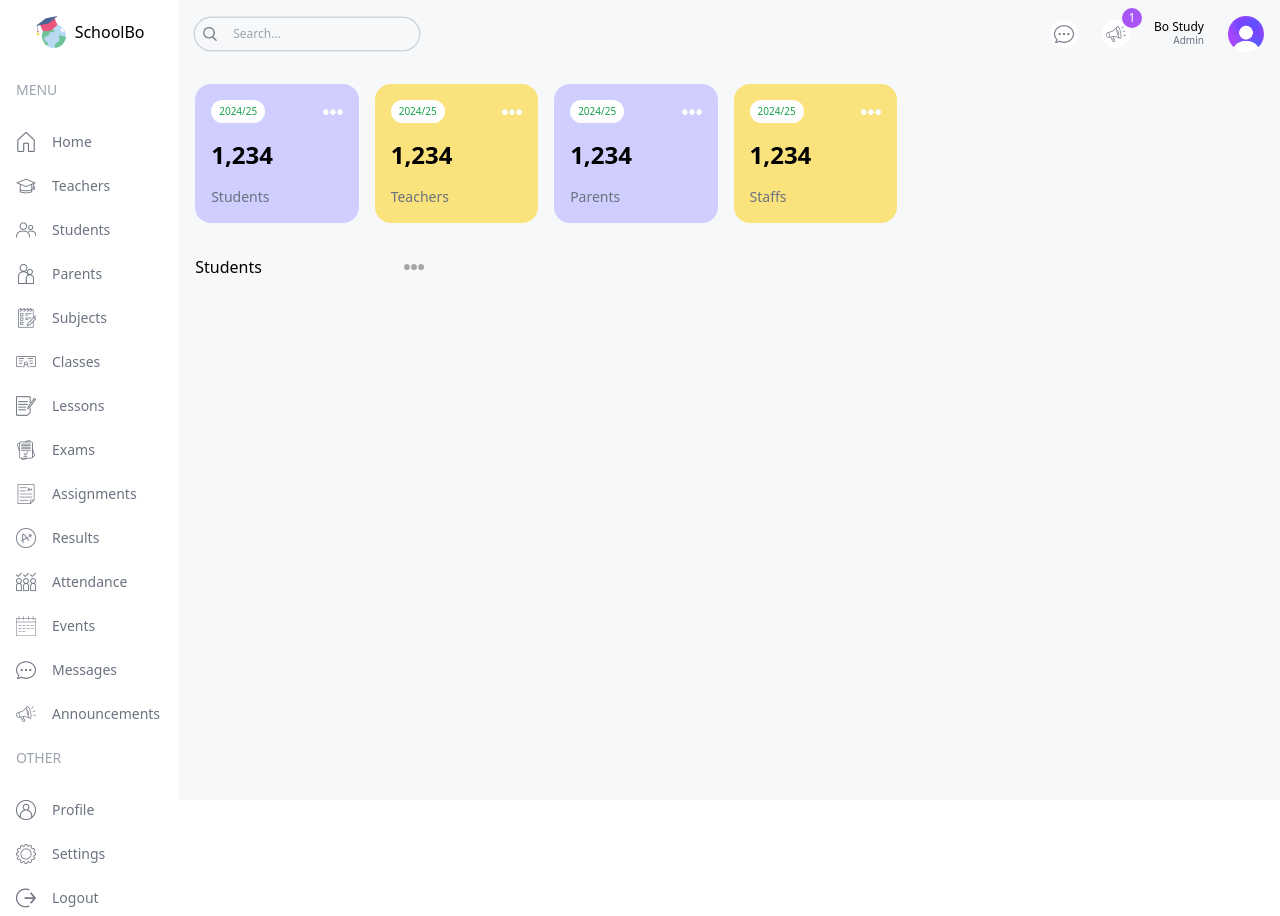
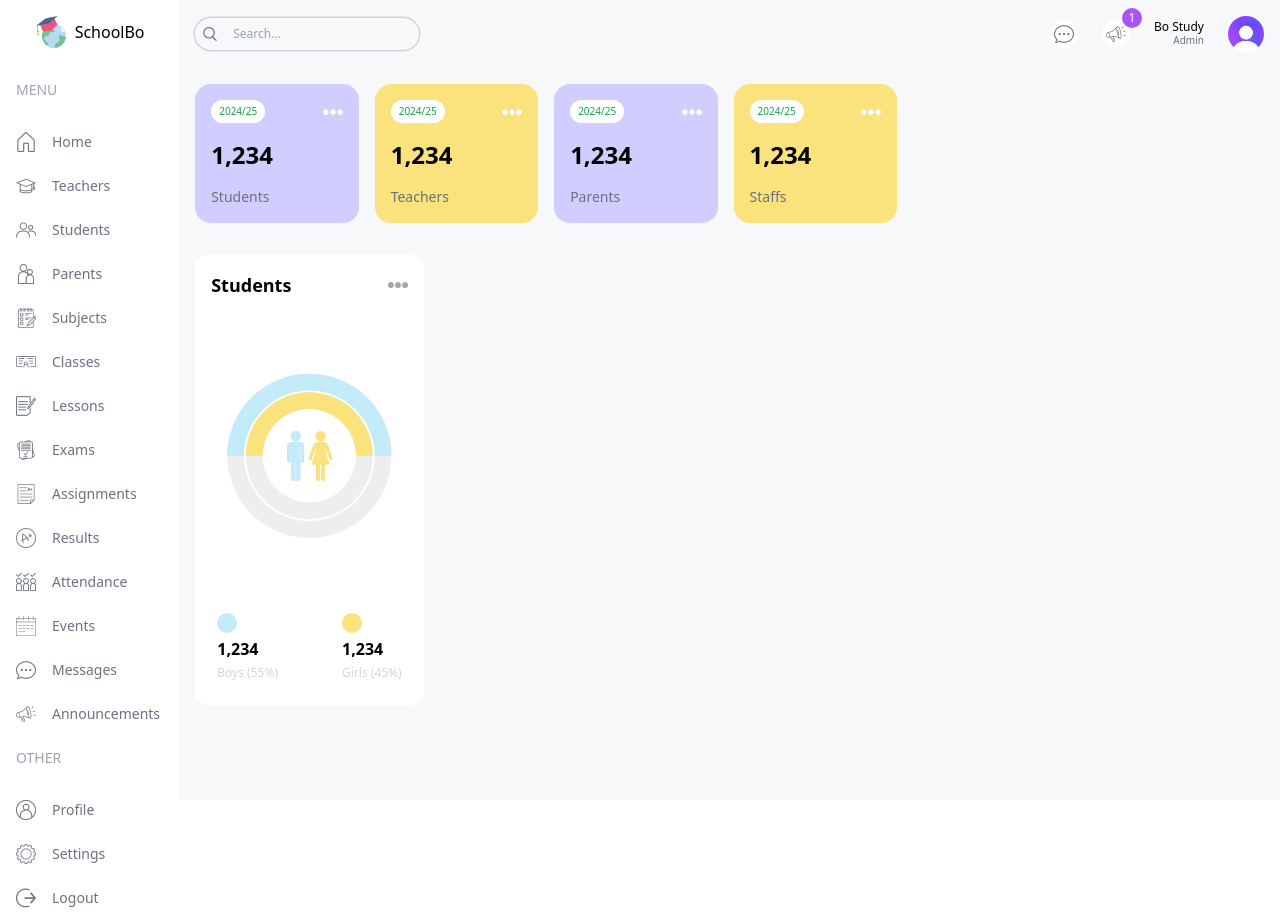
Before and after one commit to Bostudy26/SMD-UID, a Next.js app: page /admin in a window 1280 px wide. Built offline with nearby package versions, Linux system fonts and the light colour scheme.

Commit message:
Feat: CountChart

```diff
--- a/src/app/(dashboard)/admin/page.tsx
+++ b/src/app/(dashboard)/admin/page.tsx
@@ -24,9 +24,7 @@
           <div className="w-full lg:w-2/3 h-[450px]"></div>
         </div>
         {/* BOTTOM CHART */}
-        <div className="w-full h-[500px]">
-
-        </div>
+        <div className="w-full h-[500px]"></div>
       </div>
       {/* RIGHT */}
       <div className="w-full lg:w-1/3 flex flex-col gap-8"></div>
--- a/src/components/CountChart.tsx
+++ b/src/components/CountChart.tsx
@@ -4,63 +4,29 @@
 
 const data = [
     {
-    name: '18-24',
-    uv: 31.47,
-    pv: 2400,
-    fill: '#8884d8',
+        name: 'Total',
+        count: 100,
+        fill: 'white',
     },
     {
-    name: '25-29',
-    uv: 26.69,
-    pv: 4567,
-    fill: '#83a6ed',
+        name: 'Girls',
+        count: 50,
+        fill: '#FAE27C',
     },
     {
-    name: '30-34',
-    uv: 15.69,
-    pv: 1398,
-    fill: '#8dd1e1',
-  },
-  {
-    name: '35-39',
-    uv: 8.22,
-    pv: 9800,
-    fill: '#82ca9d',
-  },
-  {
-    name: '40-49',
-    uv: 8.63,
-    pv: 3908,
-    fill: '#a4de6c',
-  },
-  {
-    name: '50+',
-    uv: 2.63,
-    pv: 4800,
-    fill: '#d0ed57',
-  },
-  {
-    name: 'unknow',
-    uv: 6.67,
-    pv: 4800,
-    fill: '#ffc658',
+        name: 'Boys',
+        count: 50,
+        fill: '#C3EBFA',
     },
 ];
-
-const style = {
-  top: '50%',
-  right: 0,
-  transform: 'translate(0, -50%)',
-  lineHeight: '24px',
-};
 
 
 const CountChart = () => {
   return (
-    <div>
+    <div className='bg-white rounded-xl w-full h-full p-4'>
         {/* TITLE */}
         <div className='flex justify-between items-center'>
-            <h1>Students</h1>
+            <h1 className='text-lg font-semibold'>Students</h1>
             <Image
                 src="/moreDark.png"
                 alt='more'
@@ -69,22 +35,36 @@
             />
         </div>
         {/* CHART */}
-        <div>
-            {/* <ResponsiveContainer width="100%" height="100%">
-                <RadialBarChart cx="50%" cy="50%" innerRadius="10%" outerRadius="80%" barSize={10} data={data}>
+        <div className=" relative w-full h-[75%]">
+            <ResponsiveContainer >
+                <RadialBarChart cx="50%" cy="50%" innerRadius="40%" outerRadius="100%" barSize={32} data={data}>
                     <RadialBar
-                        minAngle={15}
-                        label={{ position: 'insideStart', fill: '#fff' }}
                         background
-                        clockWise
-                        dataKey="uv"
+                        dataKey="count"
                     />
-                    <Legend iconSize={10} layout="vertical" verticalAlign="middle" wrapperStyle={style} />
                 </RadialBarChart>
-            </ResponsiveContainer> */}
+            </ResponsiveContainer>
+            <Image
+                src="/maleFemale.png"
+                alt='Male Female'
+                width={50}
+                height={50}
+                className='absolute top-1/2 left-1/2 -translate-x-1/2 -translate-y-1/2'
+            />
         </div>
         {/* BOTTOM */}
-        <div></div>
+        <div className='flex justify-center gap-16'>
+            <div className='flex flex-col gap-1'>
+                <div className='w-5 h-5 bg-boSky rounded-full' />
+                <h1 className='font-bold'>1,234</h1>
+                <h2 className='text-xs text-gray-300'>Boys (55%)</h2>
+            </div>
+            <div className='flex flex-col gap-1'>
+                <div className='w-5 h-5 bg-boYellow rounded-full' />
+                <h1 className='font-bold'>1,234</h1>
+                <h2 className='text-xs text-gray-300'>Girls (45%)</h2>
+            </div>
+        </div>
     </div>
   )
 }
```
Lines whose indentation alone changed are shown as unchanged.
